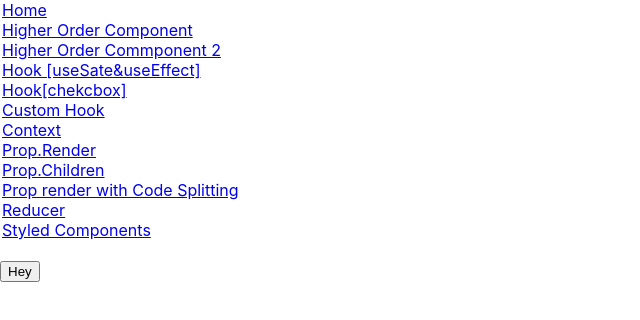
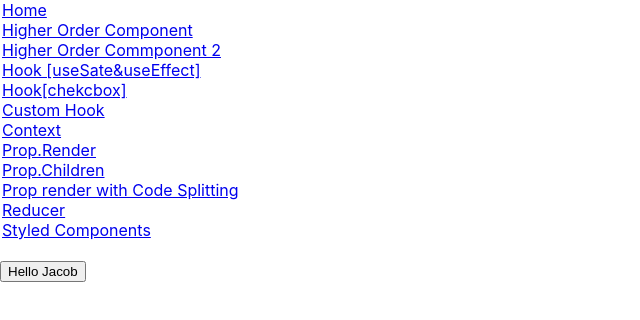
Before and after one commit to jacobzouzou/routed-react-app, a React (Create React App) app: page /context in a window 1280 px wide. Shown: the top 320 px of the page, without its empty margins (0-640 px from the left). Built offline with nearby package versions, Linux system fonts and the light colour scheme.

Commit message:
refact app

```diff
--- a/src/App.js
+++ b/src/App.js
@@ -1,47 +1,86 @@
-import React from "react"
-import { BrowserRouter as Router, Route, Link } from "react-router-dom"
-import "./index.css"
+import React from "react";
+import { BrowserRouter as Router, Route, Link } from "react-router-dom";
+import "./index.css";
 
-import Home from "./components/Home"
-import MouseTraker from "./components/PropRender"
-import MouseTracker2 from "./components/PropChildren"
-import User from "./components/User"
-import Checkbox2 from "./components/Reducer"
-import Checkbox from "./components/Checkbox"
-import Hook from "./components/Hook"
-import HelloWorld from "./components/ContextApi"
-import CustomHook from "./components/CustomHook"
-import GithubUser from "./components/GithubUser"
-import WrappedButton from "./components/HOC"
-import WrappedMouse from "./components/HOC_2"
-import LaszyMouseTraker from "./components/CodeSplitting"
-import StyledComponent from "./components/StyledComponent"
+import Home from "./components/Home";
+import MouseTraker from "./components/PropRender";
+import MouseTracker2 from "./components/PropChildren";
+import User from "./components/User";
+import Hook_useReducer from "./components/Hook_Reducer";
+import Hook_Checkbox from "./components/Hook_Checkbox";
+import Hook_use_State_Effect from "./components/Hook_use_State_Effect";
+import ContextApi from "./components/ContextApi";
+import CustomHook from "./components/CustomHook";
+import { GithubUser, display } from "./components/GithubUser";
+import WrappedButton from "./components/HOC";
+import WrappedMouse from "./components/HOC_2";
+import LaszyMouseTraker from "./components/CodeSplitting";
+import StyledComponent from "./components/StyledComponent";
 
 function App() {
   return (
     <Router>
       <div>
         <nav>
-                    <Link className="navItem" to={"/"}>Home</Link><br />
-                    <Link className="navItem" to={"/hoc"}>Higher Order Component</Link><br />
-                    <Link className="navItem" to={"/hoc2"}>Higher Order Commponent 2</Link><br />
-                    <Link className="navItem" to={"/hook"}>Hook [useSate&useEffect]</Link><br />
-                    <Link className="navItem" to={"/hook2"}>Hook[chekcbox]</Link><br />
-                    <Link className="navItem" to={"/customhook"}>Custom Hook</Link><br />
-                    <Link className="navItem" to={"/context"}>Context</Link><br />
-                    <Link className="navItem" to={"/propRender"}>Prop.Render </Link><br />
-                    <Link className="navItem" to={"/propChildren"}>Prop.Children</Link><br />
-                    <Link className="navItem" to={"/codeSplitting"}>Prop render with Code Splitting</Link><br />
-                    <Link className="navItem" to={"/reducer"}>Reducer</Link><br />
-                    <Link className="navItem" to={"/styledComponent"}>Styled Components</Link>
+          <Link className="navItem" to={"/"}>
+            Home
+          </Link>
+          <br />
+          <Link className="navItem" to={"/hoc"}>
+            Higher Order Component
+          </Link>
+          <br />
+          <Link className="navItem" to={"/hoc2"}>
+            Higher Order Commponent 2
+          </Link>
+          <br />
+          <Link className="navItem" to={"/hook"}>
+            Hook [useSate&useEffect]
+          </Link>
+          <br />
+          <Link className="navItem" to={"/hook2"}>
+            Hook[chekcbox]
+          </Link>
+          <br />
+          <Link className="navItem" to={"/customhook"}>
+            Custom Hook
+          </Link>
+          <br />
+          <Link className="navItem" to={"/context"}>
+            Context
+          </Link>
+          <br />
+          <Link className="navItem" to={"/propRender"}>
+            Prop.Render{" "}
+          </Link>
+          <br />
+          <Link className="navItem" to={"/propChildren"}>
+            Prop.Children
+          </Link>
+          <br />
+          <Link className="navItem" to={"/codeSplitting"}>
+            Prop render with Code Splitting
+          </Link>
+          <br />
+          <Link className="navItem" to={"/reducer"}>
+            Reducer
+          </Link>
+          <br />
+          <Link className="navItem" to={"/styledComponent"}>
+            Styled Components
+          </Link>
         </nav>
         <main>
           {/* <Route exact path={`/`} component={Home} /> */}
-                    <Route exact path={`/`} component={() => (
+          <Route
+            exact
+            path={`/`}
+            component={() => (
               <div>
                 <Home />
               </div>
-                    )} />
+            )}
+          />
 
           <React.Suspense fallback={<p>Please wait</p>}>
             <div className="App">
@@ -50,19 +89,20 @@ function App() {
           </React.Suspense>
 
           <Route path={`/hoc`} component={WrappedButton} />
-                    <Route path={`/hoc`} component={() => (
-                        <WrappedButton color="red" />
-                    )} />
+          <Route
+            path={`/hoc`}
+            component={() => <WrappedButton color="red" />}
+          />
           <Route path={`/hoc2`} component={WrappedMouse} />
-                    <Route path={`/hook`} component={Hook} />
-                    <Route path={`/hook2`} component={Checkbox} />
+          <Route path={`/hook`} component={Hook_use_State_Effect} />
+          <Route path={`/hook2`} component={Hook_Checkbox} />
           <Route path={`/customhook`} component={CustomHook} />
-                    <Route path={`/context`} component={HelloWorld} />
+          <Route path={`/context`} component={ContextApi} />
           <Route path={`/propRender`} component={MouseTraker} />
           <Route path={`/propChildren`} component={MouseTracker2} />
-                    <Route path={`/reducer`} component={Checkbox2} />
+          <Route path={`/reducer`} component={Hook_useReducer} />
           {/*in line rendering */}
-                    <Route
+          {/* <Route
                         path="/githubuser"
                         render={() => (
                             <div className="App">
@@ -70,7 +110,8 @@ function App() {
                                 <GithubUser login="eveporcello" />
                             </div>)
                         }>
-                    </Route>
+                    </Route> */}
+          <Route path="/githubuser" render={display}></Route>
           {/* <Route
                         path={`/user/:firstname?/:lastname?/:age?`}
                         render={({ match }) => (cd
@@ -83,7 +124,8 @@ function App() {
                             </div>
                         )
                         } /> */}
-                    <Route path={`/user/:firstname?/:lastname?/:age?`}
+          <Route
+            path={`/user/:firstname?/:lastname?/:age?`}
             component={({ match }) => (
               <div>
                 <User
@@ -91,9 +133,10 @@ function App() {
                   lastName={match.params.lastname}
                   age={match.params.age}
                 />
-                            </div>)} />
+              </div>
+            )}
+          />
           <Route path={`/styledComponent`} component={StyledComponent} />
-
         </main>
       </div>
     </Router>
--- a/src/components/ContextApi.js
+++ b/src/components/ContextApi.js
@@ -1,38 +1,40 @@
-import React, { Component } from 'react';
+import React, { Component } from "react";
 
 const { Provider, Consumer } = React.createContext();
 
 // const WithRedButton = button => <button color="red" />
 
-class Container extends Component {
+class Server extends Component {
   constructor(props) {
-        super(props)
+    super(props);
     this.state = {
-            something: "Hey"
-        }
+      message: "Hello",
+      user:"Jacob"
+    };
   }
   render() {
     return (
-            <Provider value={{ state: this.state }}>{this.props.children}
-            </Provider>
+      <Provider value={{ state: this.state }}>{this.props.children}</Provider>
     );
   }
 }
-class Button extends Component {
+class Client extends Component {
   render() {
     return (
-            <Consumer>{context => <button>{context.state.something}</button>}</Consumer>
+      <Consumer>
+        {(context) => <button>{context.state.message} {context.state.user}</button>}
+      </Consumer>
     );
   }
 }
-class HelloWorld extends Component {
+class ContextApi extends Component {
   render() {
     return (
-            <Container>
-                <Button></Button>
-            </Container>
+      <Server>
+        <Client></Client>
+      </Server>
     );
   }
 }
 
-export default HelloWorld
+export default ContextApi;
--- a/src/components/GithubUser.js
+++ b/src/components/GithubUser.js
@@ -1,12 +1,13 @@
 import React, {useState, useEffect} from 'react';
 
-const GithubUser = ({login}) => {
+export const GithubUser = ({login}) => {
     const [data, setData]= useState(null);
 
     useEffect(()=>{
         fetch(`https://api.github.com/users/${login}`)
         .then(res=>res.json())
-        .then(setData)// .then(resJson =>setData(resJson))
+        .then(setData) //or
+        // .then(resJson =>setData(resJson))
         .catch(console.error)
     },[login]);
 
@@ -20,10 +21,9 @@ const GithubUser = ({login}) => {
     }else{
         return null;
     }
-
 };
 
-export  function App() {
+export  function display() {
   return (
     <div className="App">
       <GithubUser login="moonhighway"/>
@@ -31,5 +31,3 @@ export  function App() {
     </div>
   );
 }
-
-export default GithubUser
--- a/src/components/Checkbox.js
+++ b/src/components/Hook_Checkbox.js
@@ -1,7 +1,7 @@
 import React, { useState, useEffect } from 'react';
 
 //useState and useEffect
-const Checkbox = () => {
+const Hook_Checkbox = () => {
   const [checked, setChecked] = useState(false);
 
   // //generic function
@@ -28,4 +28,4 @@ const Checkbox = () => {
   );
 };
 
-export default Checkbox
+export default Hook_Checkbox
--- a/src/components/Reducer.js
+++ b/src/components/Hook_Reducer.js
@@ -18,7 +18,7 @@
 import React,{useReducer} from 'react';
 
 //useReducer version
-const Checkbox2 = () => {
+const Hook_useReducer = () => {
     const [checked, toggle]=useReducer(checked=>!checked, false);
     return (
         <div>
@@ -29,4 +29,4 @@ const Checkbox2 = () => {
 };
 
 
-export default Checkbox2
+export default Hook_useReducer
--- a/src/components/Hook.js
+++ b/src/components/Hook_use_State_Effect.js
@@ -6,7 +6,7 @@ import style from "../Hook.module.css"
   great for add log, accessing 3rd party API - see githubUser.js, etc...
 */
 
-const Hook = () => {
+const Hook_use_State_Effect = () => {
     const [count, setCount] = useState(0);
 
     // //at once function
@@ -15,10 +15,10 @@ const Hook = () => {
     // //param function
     // useEffect(()=>console.log(count),[count]);
 
-    //  //generic function
-    // useEffect(() => {
-    //     console.log("Count :", count);
-    // });
+    //generic function
+    useEffect(() => {
+        console.log("Count :", count);
+    });
 
     //Use cust hook
     const increment = useCallback(()=>{
@@ -38,4 +38,4 @@ const Hook = () => {
     );
 };
 
-export default Hook
+export default Hook_use_State_Effect
--- a/src/components/User.js
+++ b/src/components/User.js
@@ -8,7 +8,7 @@ const User = ({firstName, lastName, age}) => {
         <div>
             <div>Status: {status}</div>
             <h1>{firstName} {lastName} {age}</h1>
-            <button onClick={()=>{ setStatus("disable");}}>Click here</button>
+            <button onClick={()=>{ setStatus("disable");}}>Click Here</button>
         </div>
     );
 };
```
Lines whose indentation alone changed are shown as unchanged.
